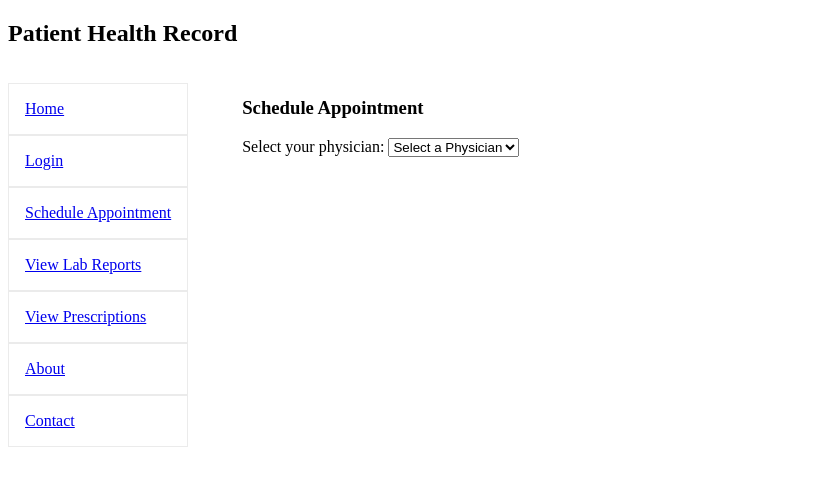
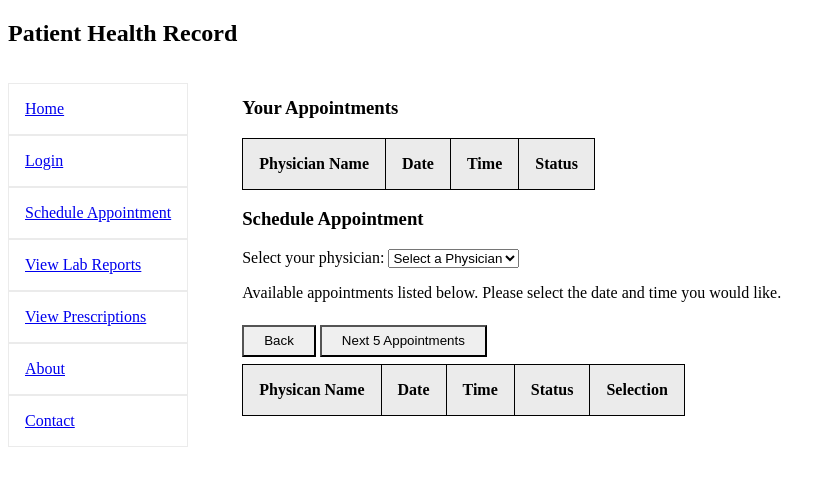
Before and after one commit to wa57/PatientHealthRecord, a PHP site: page /schedule-appointment.php in a window 1280 px wide. Shown: the top 486 px of the page, without its empty margins (0-836 px from the left). Run offline with PHP 8.4, Linux system fonts and the light colour scheme; data comes from the database, SQL or seed files in the repository; lists and menus that the app fills with data are empty.

Commit message:
[CRON] Auto Commit

```diff
--- a/api/process.php
+++ b/api/process.php
@@ -7,6 +7,15 @@
 {
     $stmt = $db->prepare('SELECT * FROM `appointments` WHERE physician_id = :physician_id AND date >= CURDATE()');
     $stmt->execute([':physician_id' => $_GET["physician_id"]]);
+    $json = $stmt->fetchAll(PDO::FETCH_ASSOC);
+    echo json_encode($json);
+    exit();
+}
+
+if(isset($_GET["GetAppointmentsByPatientId"]))
+{
+    $stmt = $db->prepare('SELECT * FROM `appointments` WHERE patient_id = :patient_id');
+    $stmt->execute([':patient_id' => $_GET["patient_id"]]);
     $json = $stmt->fetchAll(PDO::FETCH_ASSOC);
     echo json_encode($json);
     exit();
@@ -52,7 +61,7 @@
     $results = $stmt->fetch(PDO::FETCH_ASSOC);
     if(count($results) > 1) //??????
     {
-        echo json_encode("Can only sign up for one appointment");
+        echo json_encode("A user can only sign up for one appointment per day");
     }
     else
     {
--- a/schedule-appointment.php
+++ b/schedule-appointment.php
@@ -92,6 +92,19 @@
             document.getElementById("physicians-list").innerHTML = html;
         }
 
+        function addPatientAppointments(response) {
+            var html = "";
+            response.forEach(function(appointment) {
+                html += "<tr>";
+                html +=     "<td>" + appointment.physician_id + "</td>";
+                html +=     "<td>" + appointment.date + "</td>";
+                html +=     "<td>" + appointment.time + "</td>";
+                html +=     "<td>TODO</td>";
+                html += "</tr>";
+            });
+            document.getElementById("patient-appointments-tbody").innerHTML = html;
+        }
+
         var pageSize = 5;
         var pageNum = 0;
         var rows = [];
@@ -123,6 +136,8 @@
 
         function init() {
             GET("GetPhysicians", addPhysicians);
+            var system_user_id = JSON.parse(localStorage.getItem("user")).system_user_id;
+            GET("GetAppointmentsByPatientId&patient_id="+system_user_id, addPatientAppointments);
             document.getElementById("appointments-section").style.display = "none";
         }
 
@@ -133,6 +148,18 @@
 </script>
 <div class="container main">
     <div>
+        <div>
+            <h3>Your Appointments</h3>
+            <table id="patient-appointments">
+                <thead>
+                    <th>Physician Name</th>
+                    <th>Date</th>
+                    <th>Time</th>
+                    <th>Status</th>
+                </thead>
+                <tbody id="patient-appointments-tbody"></tbody>
+            </table>
+        </div>
         <h3>Schedule Appointment</h3>
         <span>Select your physician:</span>
         <select id="physicians-list">
--- a/sql/InitializeDBAndTables.sql
+++ b/sql/InitializeDBAndTables.sql
@@ -35,7 +35,7 @@
     patient_id INT,
     date DATE NOT NULL,
     time TIME NOT NULL,
-    appointment_completed TINYINT(1)
+    appointment_status INT
 );
 
 DROP TABLE IF EXISTS patient_lab_tests_performed;
```
Also changed, not shown: 1 other file.
